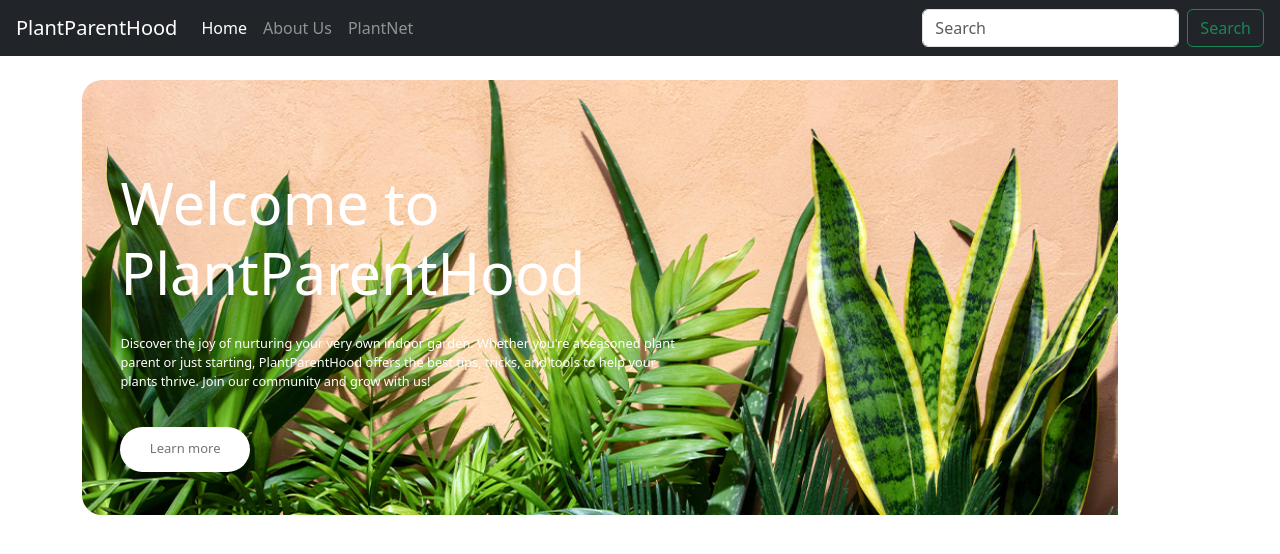
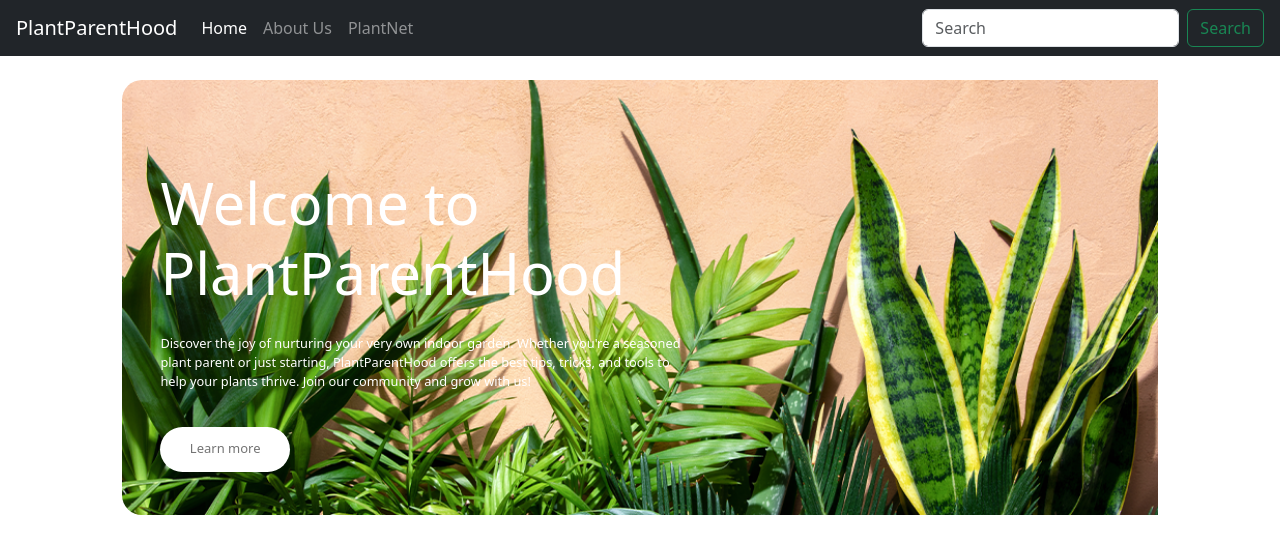
Before and after one commit to karapk/PlantParenthood, a Next.js app in the folder starter-template/: page / in a window 1280 px wide. Shown: the top 554 px of the page. Built offline with nearby package versions, Linux system fonts and the light colour scheme.

Commit message:
Fixing the header position after removing className = "container"

```diff
--- a/starter-template/src/styles/globals.css
+++ b/starter-template/src/styles/globals.css
@@ -73,7 +73,7 @@ body {
   background-size: contain;
   position: relative;
   border-radius: 20px;
-
+  margin-left:40px
 }
 
 .header-contents {
```
